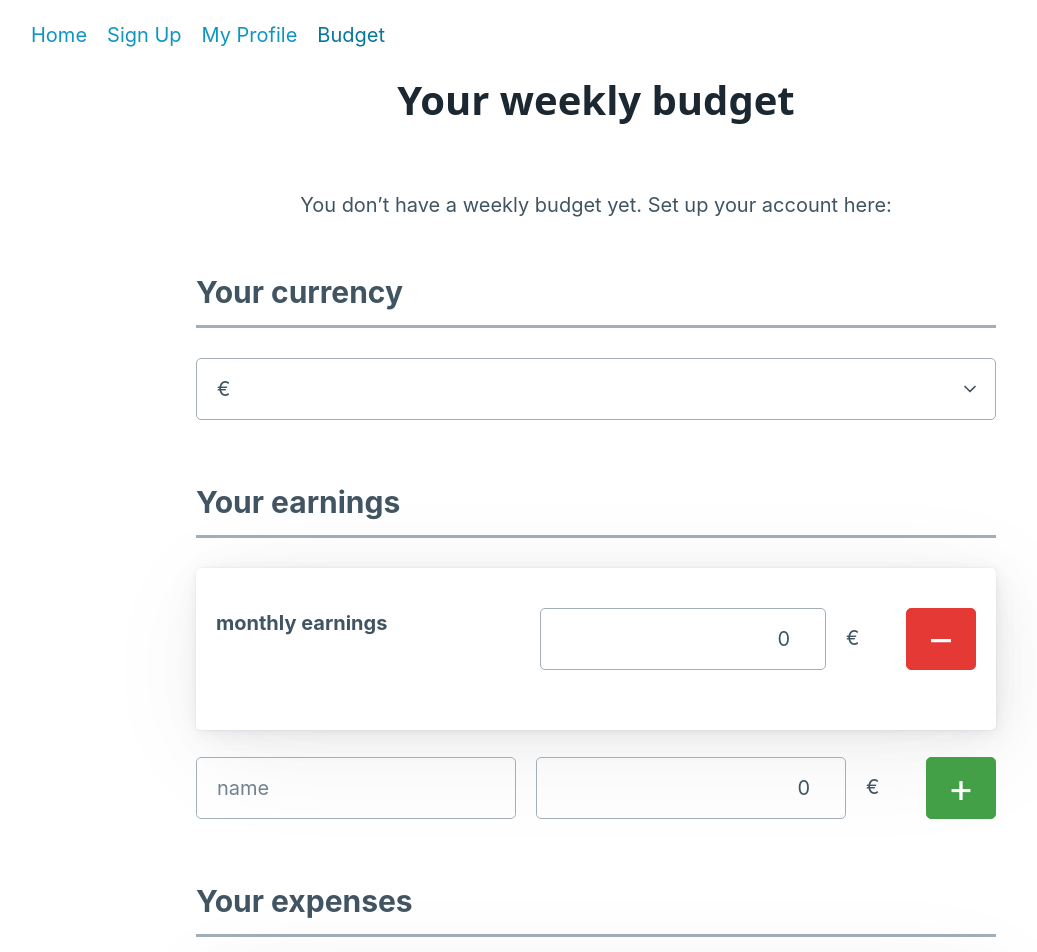
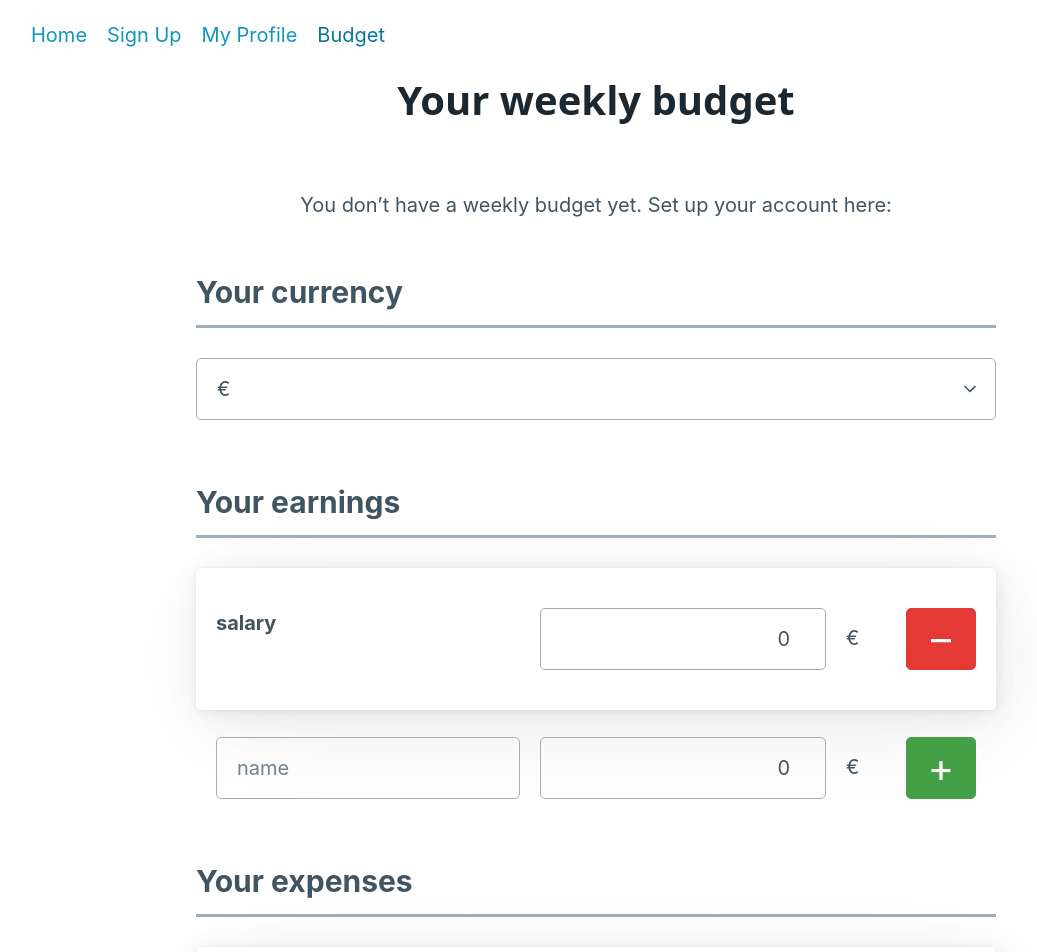
Before and after one commit to fraulueneburg-ironhack/p3-frontend, a React (Create React App) app: page /auth/budget in a window 1280 px wide. Shown: the top 952 px of the page, without its empty margins (44-1081 px from the left). Built offline with nearby package versions, Linux system fonts and the light colour scheme.

Commit message:
cleaned up comments

```diff
--- a/src/components/BudgetForm.jsx
+++ b/src/components/BudgetForm.jsx
@@ -12,7 +12,7 @@ function BudgetForm() {
 
   // EARNINGS STATES
   const [earnings, setEarnings] = useState([
-    { name: "monthly earnings", amount: 0 },
+    { name: "salary", amount: 0 },
   ]);
   const [earningsTotal, setEarningsTotal] = useState(calculateTotal(earnings));
   const [newEarningName, setNewEarningName] = useState("");
@@ -39,7 +39,7 @@ function BudgetForm() {
   // MONTHLY BUDGET STATE
   const [budget, setBudget] = useState(earningsTotal - expensesTotal - savingsTotal);
 
-  // functions for Earnings section
+  // EARNINGS FUNCTIONS
   const handleEarningAmountChange = (index, e) => {
     const newEarnings = [...earnings];
     newEarnings[index].amount = Number(e.target.value);
@@ -81,7 +81,8 @@ function BudgetForm() {
     setBudget((calculateTotal(filteredEarnings)) - expensesTotal - savingsTotal);
   };
 
-  // functions for expenses section
+
+  // EXPENSES FUNCTIONS
   const handleExpenseAmountChange = (index, e) => {
     const newExpenses = [...expenses];
     newExpenses[index].amount = Number(e.target.value);
@@ -122,7 +123,7 @@ function BudgetForm() {
     setBudget(earningsTotal - (calculateTotal(filteredExpenses)) - savingsTotal);
   };
 
-  // section for savings section
+  // SAVINGS FUNCTIONS
   const handleSavingAmountChange = (index, e) => {
     const newSavings = [...savings];
     newSavings[index].amount = Number(e.target.value);
@@ -162,6 +163,8 @@ function BudgetForm() {
     setSavingsTotal((calculateTotal(filteredSavings)));
     setBudget(earningsTotal - expensesTotal - (calculateTotal(filteredSavings)));
   };
+
+  // BUDGET FORM
 
   return (
     <>
--- a/src/css/App.css
+++ b/src/css/App.css
@@ -26,6 +26,17 @@ body {
 
 form .card {
   margin: 0 0 calc(var(--block-spacing-vertical) / 3*2);
+}
+
+form .card + .grid {
+  padding-left: var(--block-spacing-horizontal);
+  padding-right: var(--block-spacing-horizontal);
+}
+
+form .card > .grid:last-child label,
+form .card > .grid:last-child input,
+form .card > .grid:last-child button {
+  margin-bottom: 0;
 }
 
 /*----- TYPOGRAPHY -----*/
```
